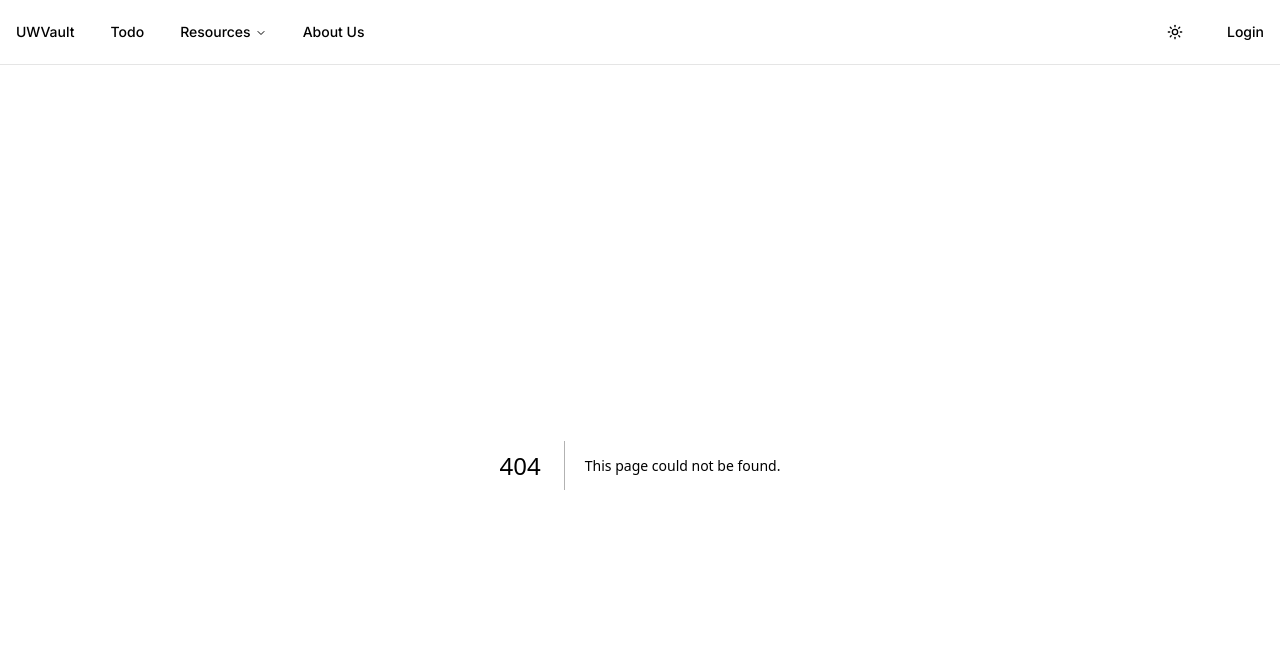
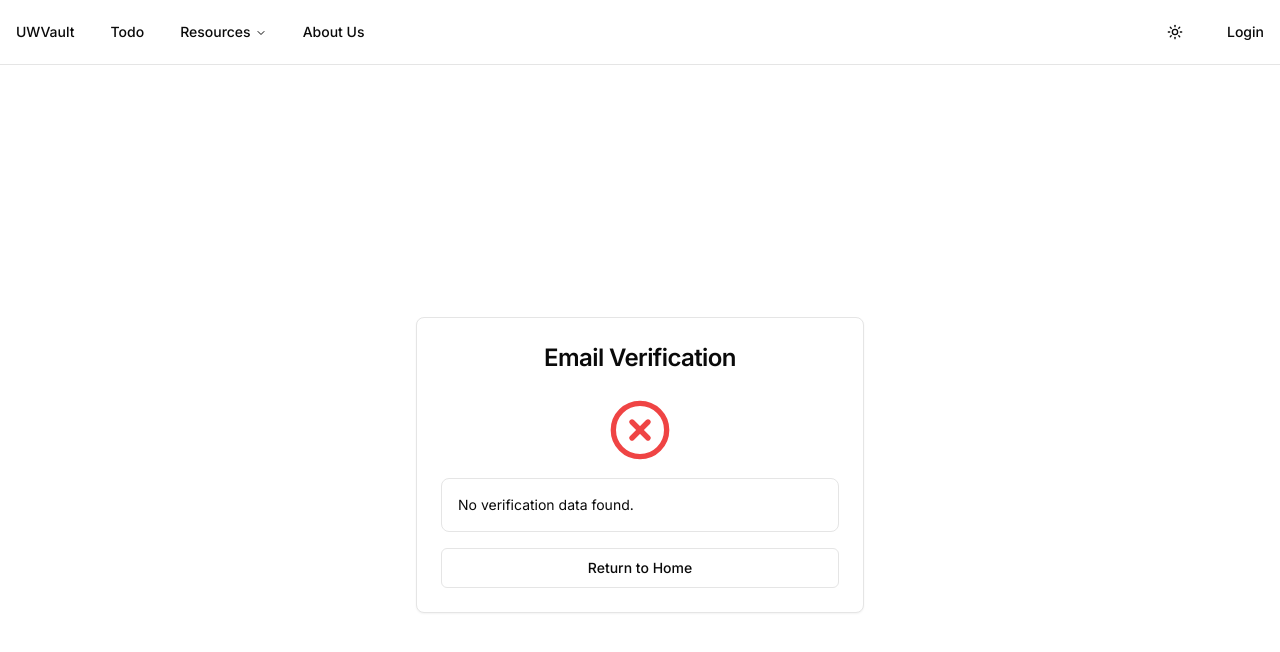
Before and after one commit to JulianZ-CD/uwvault, a Next.js app: page /verify in a window 1280 px wide. Before the commit this address had no page. Shown: the top 652 px of the page. Built offline with nearby package versions, Linux system fonts and the light colour scheme.

Commit message:
feat: add email verification page with status handling

```diff
--- /dev/null
+++ b/app/(auth)/verify/page.tsx
@@ -0,0 +1,89 @@
+'use client';
+
+import { useEffect, useState } from 'react';
+import { useRouter, useSearchParams } from 'next/navigation';
+import {
+  Card,
+  CardContent,
+  CardHeader,
+  CardTitle,
+} from '@/app/components/ui/card';
+import { Button } from '@/app/components/ui/button';
+import { Alert, AlertDescription } from '@/app/components/ui/alert';
+import { CheckCircle2, XCircle } from 'lucide-react';
+
+export default function VerifyPage() {
+  const router = useRouter();
+  const searchParams = useSearchParams();
+  const [status, setStatus] = useState<'loading' | 'success' | 'error'>(
+    'loading'
+  );
+  const [message, setMessage] = useState('Verifying your email...');
+
+  useEffect(() => {
+    const hash = window.location.hash;
+    if (hash) {
+      // 解析 hash 中的参数
+      const params = new URLSearchParams(hash.substring(1));
+      const accessToken = params.get('access_token');
+      const type = params.get('type');
+
+      if (accessToken && type === 'signup') {
+        // 验证成功
+        setStatus('success');
+        setMessage('Your email has been verified successfully!');
+      } else {
+        setStatus('error');
+        setMessage('Invalid verification link.');
+      }
+    } else {
+      setStatus('error');
+      setMessage('No verification data found.');
+    }
+  }, []);
+
+  return (
+    <div className="min-h-screen flex items-center justify-center p-4">
+      <Card className="w-full max-w-md">
+        <CardHeader>
+          <CardTitle className="text-2xl text-center">
+            Email Verification
+          </CardTitle>
+        </CardHeader>
+        <CardContent className="space-y-4">
+          <div className="flex flex-col items-center justify-center space-y-4">
+            {status === 'loading' && (
+              <div className="animate-spin rounded-full h-8 w-8 border-b-2 border-primary" />
+            )}
+            {status === 'success' && (
+              <CheckCircle2 className="h-16 w-16 text-green-500" />
+            )}
+            {status === 'error' && (
+              <XCircle className="h-16 w-16 text-red-500" />
+            )}
+
+            <Alert>
+              <AlertDescription>{message}</AlertDescription>
+            </Alert>
+
+            {status === 'success' && (
+              <Button className="w-full" onClick={() => router.push('/login')}>
+                Continue to Login
+              </Button>
+            )}
+
+            {status === 'error' && (
+              <Button
+                className="w-full"
+                variant="outline"
+                onClick={() => router.push('/')}
+              >
+                Return to Home
+              </Button>
+            )}
+          </div>
+        </CardContent>
+      </Card>
+    </div>
+  );
+}
```
